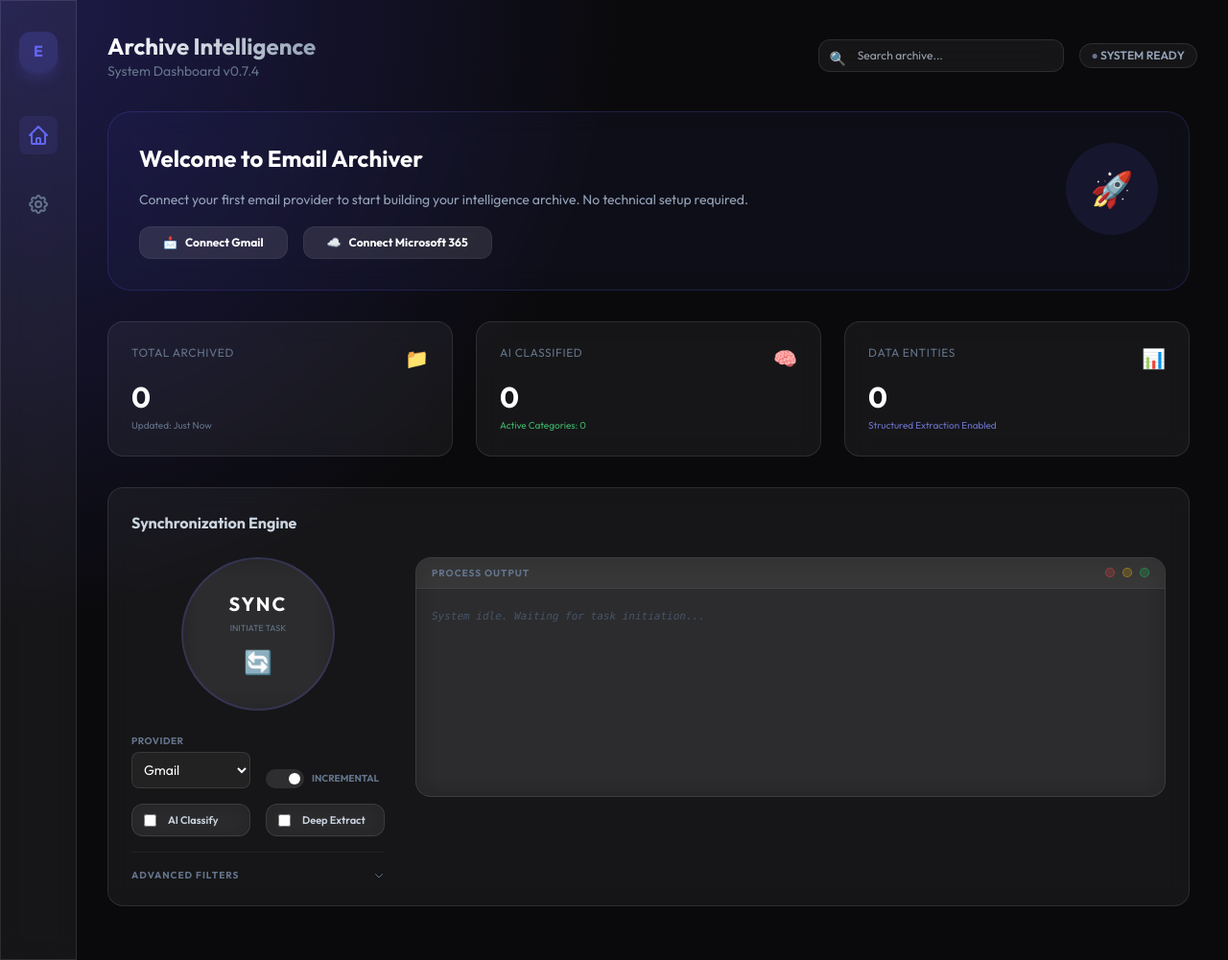
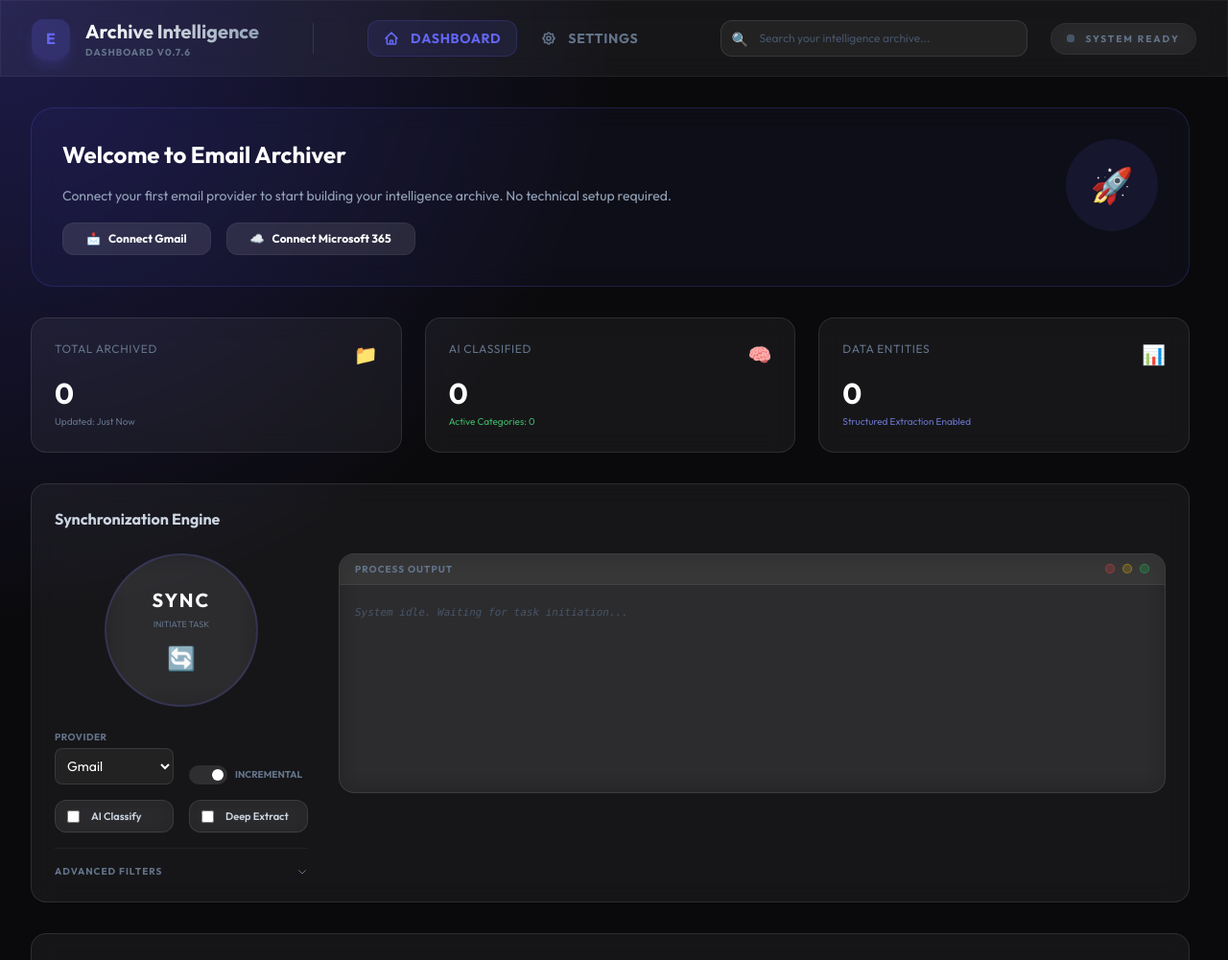
Before and after one commit to therealtimex/email-archiver, a FastAPI app: page / in a window 1280 px wide. Shown: the whole page at 96% size. Run offline with FastAPI, Linux system fonts and the light colour scheme; data that the repository does not hold is empty; some libraries are stand-ins or nearby versions.

Commit message:
release: v0.7.6 - Horizontal navigation refactor

```diff
--- a/email_archiver/server/templates/index.html
+++ b/email_archiver/server/templates/index.html
@@ -85,61 +85,76 @@
 </head>
 
 <body x-data="eesaDashboard()">
-    <div class="flex h-screen overflow-hidden">
-        <!-- Sidebar -->
-        <aside class="w-20 glass flex flex-col items-center py-8 gap-12 z-20">
-            <div class="w-10 h-10 bg-primary/20 rounded-xl flex items-center justify-center text-primary font-bold shadow-lg shadow-primary/20 cursor-pointer"
-                @click="activeTab = 'dashboard'">
+    <div class="flex flex-col h-screen overflow-hidden">
+        <!-- Top Navigation -->
+        <nav class="h-20 glass flex items-center justify-between px-8 z-20 border-b border-white/5">
+            <div class="flex items-center gap-12">
+                <div class="flex items-center gap-4 cursor-pointer" @click="activeTab = 'dashboard'">
+                    <div
+                        class="w-10 h-10 bg-primary/20 rounded-xl flex items-center justify-center text-primary font-bold shadow-lg shadow-primary/20">
                         E
                     </div>
-            <nav class="flex flex-col gap-8">
+                    <div>
+                        <h1 class="text-xl font-bold text-gradient"
+                            x-text="activeTab === 'dashboard' ? 'Archive Intelligence' : 'System Configuration'"></h1>
+                        <p class="text-[10px] font-bold text-slate-500 uppercase tracking-widest"
+                            x-text="activeTab === 'dashboard' ? 'Dashboard v0.7.6' : 'Control Center'"></p>
+                    </div>
+                </div>
+
+                <div class="h-8 w-px bg-white/10 mx-2"></div>
+
+                <div class="flex gap-2">
                     <button @click="activeTab = 'dashboard'"
-                    :class="activeTab === 'dashboard' ? 'bg-primary/10 text-primary' : 'text-slate-500 hover:text-slate-300'"
-                    class="p-2 rounded-lg transition-colors">
-                    <svg xmlns="http://www.w3.org/2000/svg" class="w-6 h-6" fill="none" viewBox="0 0 24 24"
+                        :class="activeTab === 'dashboard' ? 'bg-primary/10 text-primary border-primary/20' : 'text-slate-500 hover:text-slate-300 border-transparent'"
+                        class="px-4 py-2 rounded-xl transition-all flex items-center gap-3 border text-sm font-bold uppercase tracking-wider">
+                        <svg xmlns="http://www.w3.org/2000/svg" class="w-4 h-4" fill="none" viewBox="0 0 24 24"
                             stroke="currentColor">
-                        <path stroke-linecap="round" stroke-linejoin="round" stroke-width="2"
+                            <path stroke-linecap="round" stroke-linejoin="round" stroke-width="2.5"
                                 d="M3 12l2-2m0 0l7-7 7 7M5 10v10a1 1 0 001 1h3m10-11l2 2m-2-2v10a1 1 0 01-1 1h-3m-6 0a1 1 0 001-1v-4a1 1 0 011-1h2a1 1 0 011 1v4a1 1 0 001 1m-6 0h6" />
                         </svg>
+                        Dashboard
                     </button>
                     <button @click="activeTab = 'settings'"
-                    :class="activeTab === 'settings' ? 'bg-primary/10 text-primary' : 'text-slate-500 hover:text-slate-300'"
-                    class="p-2 rounded-lg transition-colors">
-                    <svg xmlns="http://www.w3.org/2000/svg" class="w-6 h-6" fill="none" viewBox="0 0 24 24"
+                        :class="activeTab === 'settings' ? 'bg-primary/10 text-primary border-primary/20' : 'text-slate-500 hover:text-slate-300 border-transparent'"
+                        class="px-4 py-2 rounded-xl transition-all flex items-center gap-3 border text-sm font-bold uppercase tracking-wider">
+                        <svg xmlns="http://www.w3.org/2000/svg" class="w-4 h-4" fill="none" viewBox="0 0 24 24"
                             stroke="currentColor">
-                        <path stroke-linecap="round" stroke-linejoin="round" stroke-width="2"
+                            <path stroke-linecap="round" stroke-linejoin="round" stroke-width="2.5"
                                 d="M10.325 4.317c.426-1.756 2.924-1.756 3.35 0a1.724 1.724 0 002.573 1.066c1.543-.94 3.31.826 2.37 2.37a1.724 1.724 0 001.065 2.572c1.756.426 1.756 2.924 0 3.35a1.724 1.724 0 00-1.066 2.573c.94 1.543-.826 3.31-2.37 2.37a1.724 1.724 0 00-2.572 1.065c-.426 1.756-2.924 1.756-3.35 0a1.724 1.724 0 00-2.573-1.066c-1.543.94-3.31-.826-2.37-2.37a1.724 1.724 0 00-1.065-2.572c-1.756-.426-1.756-2.924 0-3.35a1.724 1.724 0 001.066-2.573c-.94-1.543.826-3.31 2.37-2.37.996.608 2.296.07 2.572-1.065z" />
-                        <path stroke-linecap="round" stroke-linejoin="round" stroke-width="2"
+                            <path stroke-linecap="round" stroke-linejoin="round" stroke-width="2.5"
                                 d="M15 12a3 3 0 11-6 0 3 3 0 016 0z" />
                         </svg>
+                        Settings
                     </button>
-            </nav>
-        </aside>
+                </div>
+            </div>
 
-        <!-- Main Content -->
-        <main class="flex-1 flex flex-col overflow-hidden p-8">
-            <header class="flex justify-between items-center mb-8">
-                <div>
-                    <h1 class="text-2xl font-bold text-gradient"
-                        x-text="activeTab === 'dashboard' ? 'Archive Intelligence' : 'System Configuration'"></h1>
-                    <p class="text-sm text-slate-500"
-                        x-text="activeTab === 'dashboard' ? 'System Dashboard v0.7.4' : 'Global Settings & AI Model Control'">
-                    </p>
-                </div>
-                <div class="flex gap-4 items-center">
+            <div class="flex items-center gap-6">
                 <!-- Search Bar -->
-                    <div class="relative hidden lg:block">
+                <div class="relative hidden lg:block" x-show="activeTab === 'dashboard'">
                     <input type="text" x-model="search" @input.debounce.500ms="resetAndFetch()"
-                            class="w-64 glass rounded-xl px-10 py-2 text-xs focus:ring-1 focus:ring-primary/50 outline-none"
-                            placeholder="Search archive...">
+                        class="w-80 bg-white/5 border border-white/10 rounded-xl px-10 py-2.5 text-xs focus:ring-1 focus:ring-primary/50 outline-none transition-all placeholder:text-slate-600"
+                        placeholder="Search your intelligence archive...">
                     <span class="absolute left-3 top-2.5 text-slate-500 text-sm">🔍</span>
                 </div>
-                    <div class="px-3 py-1 glass rounded-full text-xs font-semibold text-slate-400">
-                        <span :class="status.is_running ? 'text-green-400 animate-pulse' : 'text-slate-500'">●</span>
-                        <span x-text="status.is_running ? 'SYNC ACTIVE' : 'SYSTEM READY'"></span>
+
+                <div class="flex items-center gap-3 px-4 py-2 glass rounded-2xl border border-white/5">
+                    <div class="relative w-2 h-2">
+                        <div class="absolute inset-0 rounded-full"
+                            :class="status.is_running ? 'bg-green-400 animate-ping' : 'bg-slate-500'"></div>
+                        <div class="absolute inset-0 rounded-full"
+                            :class="status.is_running ? 'bg-green-500' : 'bg-slate-600'"></div>
+                    </div>
+                    <span class="text-[10px] font-black uppercase tracking-[0.2em]"
+                        :class="status.is_running ? 'text-green-400' : 'text-slate-500'"
+                        x-text="status.is_running ? 'SYNC ACTIVE' : 'SYSTEM READY'"></span>
                 </div>
             </div>
-            </header>
+        </nav>
+
+        <!-- Main Content Area -->
+        <main class="flex-1 overflow-hidden p-8">
 
             <!-- Dashboard View -->
             <div x-show="activeTab === 'dashboard'" class="flex-1 overflow-y-auto space-y-8 pr-2">
--- a/pyproject.toml
+++ b/pyproject.toml
@@ -1,6 +1,6 @@
 [project]
 name = "email-archiver"
-version = "0.7.5"
+version = "0.7.6"
 description = "Email-to-EML Secure Archiver"
 readme = "README.md"
 requires-python = ">=3.9"
```
Also changed, not shown: CHANGELOG.md. Lines whose indentation alone changed are shown as unchanged.
